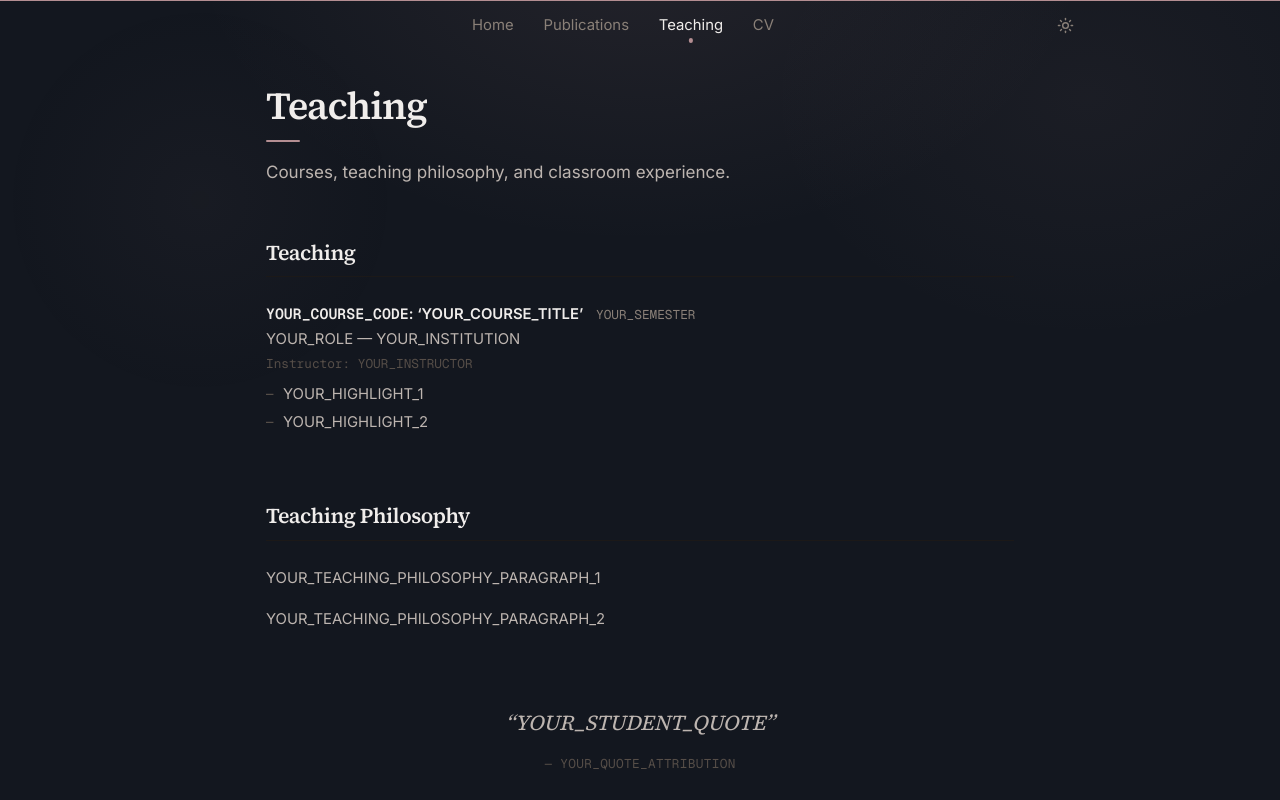
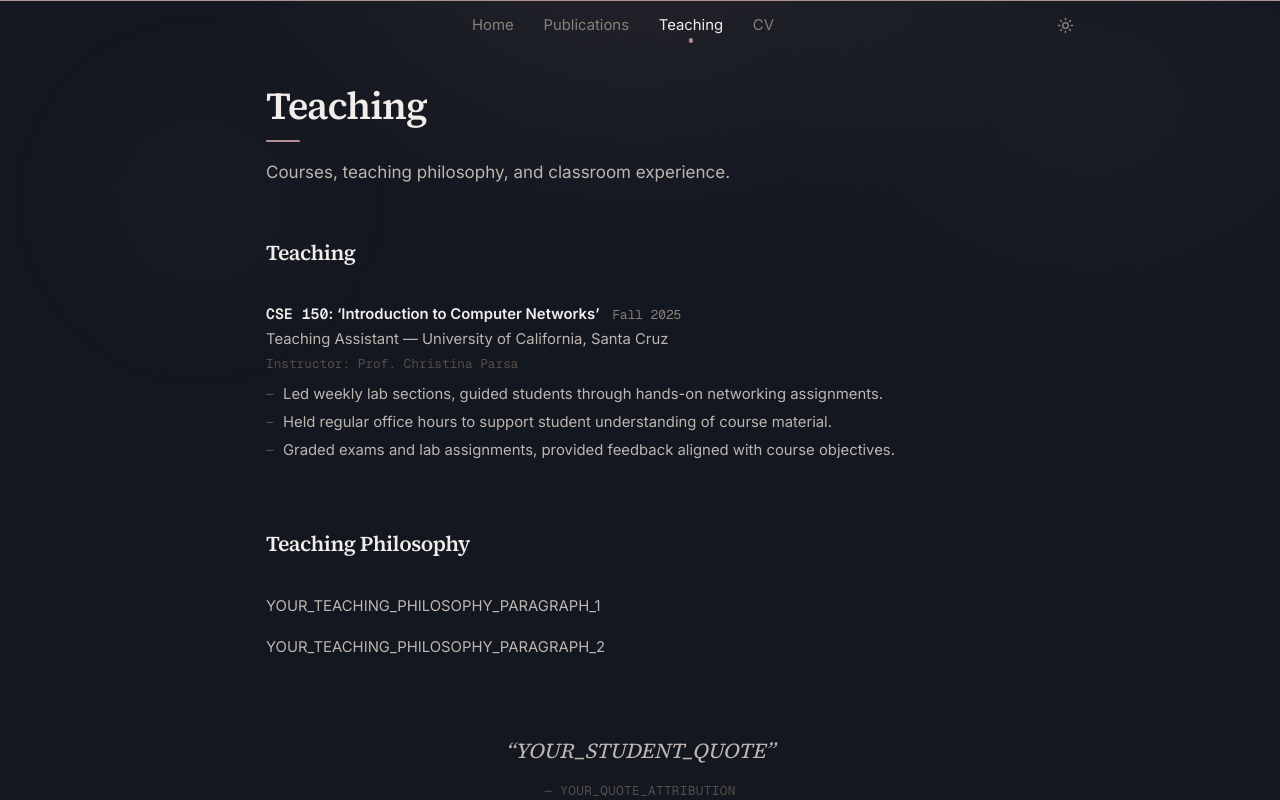
Before and after one commit to torresramon1/rtorres.github.io, a Next.js app: page /teaching in a window 1280 px wide. Shown: the top 800 px of the page. Built offline with nearby package versions, Linux system fonts and the light colour scheme.

Commit message:
added cse150 TA

```diff
--- a/src/app/teaching/page.tsx
+++ b/src/app/teaching/page.tsx
@@ -4,11 +4,11 @@ import { TeachingContent } from "./teaching-content";
 export const metadata: Metadata = {
   title: "Teaching",
   description:
-    "Teaching experience and courses by Mohamed Dawoud in security and privacy.",
+    "Teaching experience and courses by Ramon Torres in networks, security and privacy.",
   alternates: { canonical: "/teaching" },
   openGraph: {
-    title: "Teaching | Mohamed Dawoud",
-    description: "Teaching experience and courses by Mohamed Dawoud in security and privacy.",
+    title: "Teaching | Ramon Torres",
+    description: "Teaching experience and courses by Ramon Torres in networks, security and privacy.",
     url: "/teaching",
   },
 };
--- a/src/app/teaching/teaching-content.tsx
+++ b/src/app/teaching/teaching-content.tsx
@@ -7,15 +7,16 @@ import { siteConfig } from "@/data/site-config";
 // TODO: Add your courses here. Add or remove objects as needed.
 const courses = [
   {
-    semester: "YOUR_SEMESTER", // TODO: e.g. "Spring 2025"
-    role: "YOUR_ROLE", // TODO: e.g. "Lead Graduate Teaching Assistant" or "Instructor"
-    code: "YOUR_COURSE_CODE", // TODO: e.g. "CS 101"
-    title: "YOUR_COURSE_TITLE", // TODO: e.g. "Introduction to Programming"
-    institution: "YOUR_INSTITUTION", // TODO: e.g. "University of Example"
-    instructor: "YOUR_INSTRUCTOR", // TODO: e.g. "Prof. Jane Doe" — remove field if you were the instructor
+    semester: "Fall 2025", // TODO: e.g. "Spring 2025"
+    role: "Teaching Assistant", // TODO: e.g. "Lead Graduate Teaching Assistant" or "Instructor"
+    code: "CSE 150", // TODO: e.g. "CS 101"
+    title: "Introduction to Computer Networks", // TODO: e.g. "Introduction to Programming"
+    institution: "University of California, Santa Cruz", // TODO: e.g. "University of Example"
+    instructor: "Prof. Christina Parsa", // TODO: e.g. "Prof. Jane Doe" — remove field if you were the instructor
     highlights: [
-      "YOUR_HIGHLIGHT_1", // TODO: bullet point describing what you did or taught
-      "YOUR_HIGHLIGHT_2",
+      "Led weekly lab sections, guided students through hands-on networking assignments.", // TODO: bullet point describing what you did or taught
+      "Held regular office hours to support student understanding of course material.",
+      "Graded exams and lab assignments, provided feedback aligned with course objectives.",
     ],
   },
 ];
```
